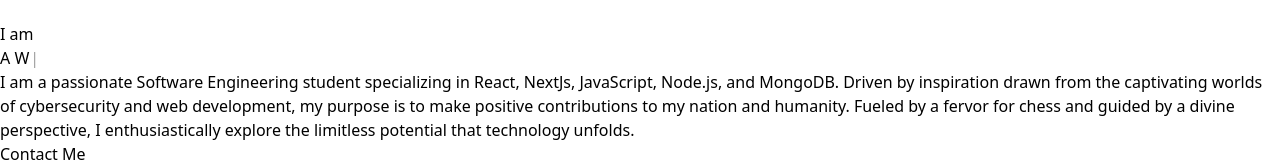
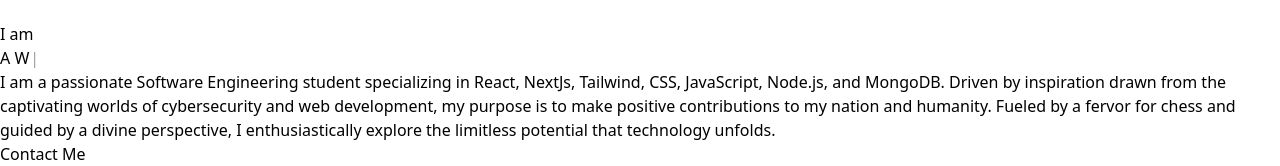
Before and after one commit to MiKeY081/portfolio, a React (Vite) app in the folder client/: page / in a window 1280 px wide. Shown: the part 590-756 px from the top of the page. Built offline with nearby package versions, Linux system fonts and the light colour scheme.

Commit message:
hello hello

```diff
--- a/client/src/Components/Main.jsx
+++ b/client/src/Components/Main.jsx
@@ -45,7 +45,7 @@ const Main = () => {
         </div>
         <div className="text-lg">
           I am a passionate Software Engineering student specializing in React,
-          NextJs, JavaScript, Node.js, and MongoDB. Driven by inspiration drawn
+          NextJs, Tailwind, CSS, JavaScript, Node.js, and MongoDB. Driven by inspiration drawn
           from the captivating worlds of cybersecurity and web development, my
           purpose is to make positive contributions to my nation and humanity.
           Fueled by a fervor for chess and guided by a divine perspective, I
```
